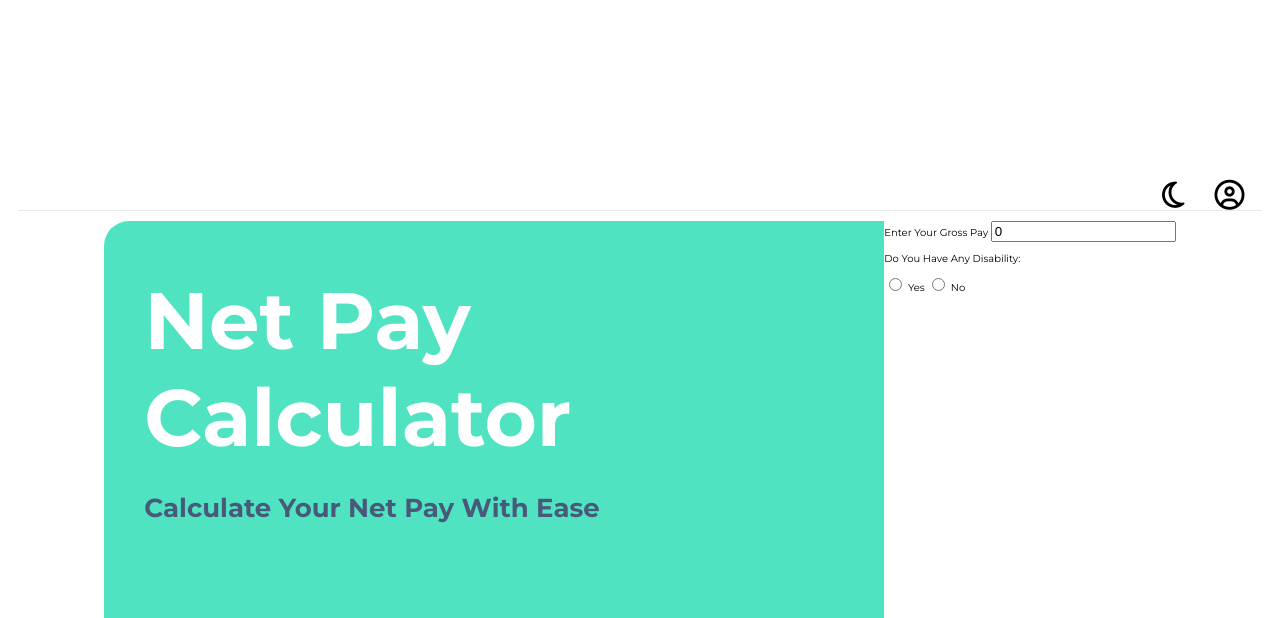
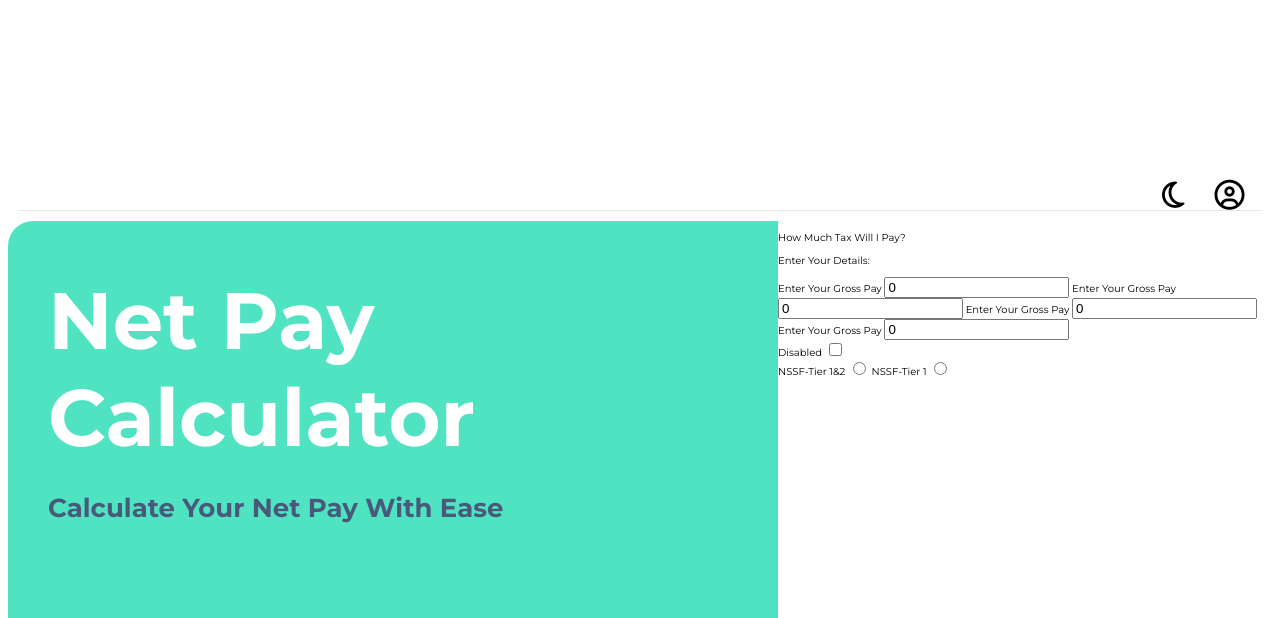
Before and after one commit to Erick559/Aren-Replica, a plain HTML site: page index.html in a window 1280 px wide. Shown: the part 117-735 px from the top of the page. Drawn offline with Linux system fonts and the light colour scheme.

Commit message:
Add more fields to the form

```diff
--- a/index.html
+++ b/index.html
@@ -40,17 +40,33 @@
             </div>
         </div>
         <div class="form">
-            <form>
-                <label for="salary">Enter Your Gross Pay</label>
+            <div class="form-header">
+                <p>How Much Tax Will I Pay?</p>
+                <p>Enter Your Details:</p>
+            </div>
+            <form class="amount">
+                <label for="gross-pay">Enter Your Gross Pay</label>
                 <input type="text" class="gross-pay" value="0">
 
-                <p>Do You Have Any Disability:</p>
+                <label for="gross-pay">Enter Your Gross Pay</label>
+                <input type="text" class="gross-pay" value="0">
 
-                <input type="radio" class="disability-check yes">
-                <label for="yes">Yes</label>
+                <label for="gross-pay">Enter Your Gross Pay</label>
+                <input type="text" class="gross-pay" value="0">
 
-                <input type="radio" class="disability-check no">
-                <label for="no">No</label>
+                <label for="gross-pay">Enter Your Gross Pay</label>
+                <input type="text" class="gross-pay" value="0">
+            </form>
+            <form class="disability">
+                <label for="disability-check">Disabled</label>
+                <input type="checkbox" class="disability-check">
+            </form>
+            <form class="nssf">
+                <label for="nssf-tier1">NSSF-Tier 1&2</label>
+                <input type="radio" class="nssf-tier1">
+
+                <label for="nssf-tier1">NSSF-Tier 1</label>
+                <input type="radio" class="nssf-tier1 only">
             </form>
         </div>
     </div>
```
